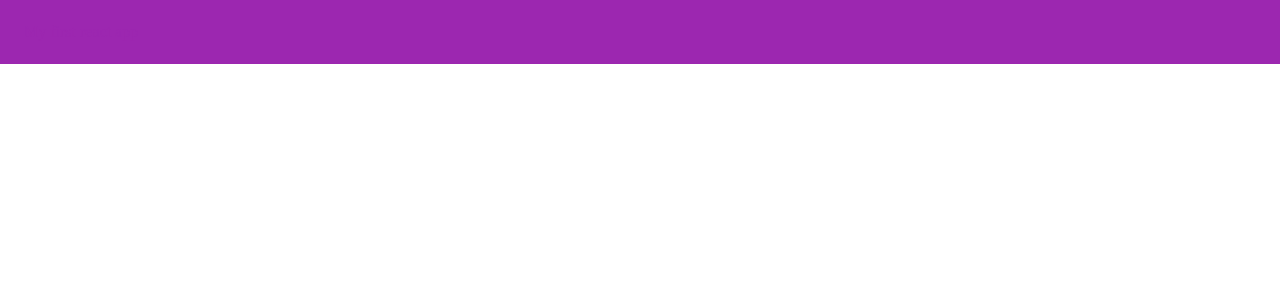
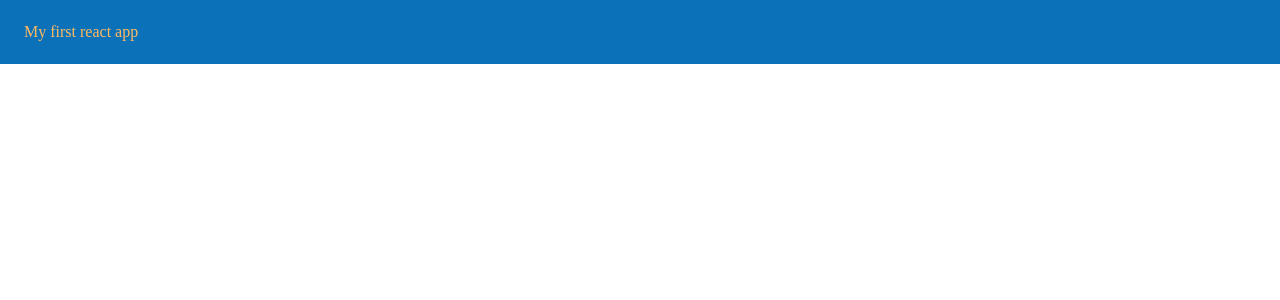
Before and after one commit to Ylli99/learning-react, a React (Create React App) app: page / in a window 1280 px wide. Shown: the top 300 px of the page. Built offline with nearby package versions, Linux system fonts and the light colour scheme; a web font is replaced by a local one.

Commit message:
theme working

```diff
--- a/src/components/ui/Header.js
+++ b/src/components/ui/Header.js
@@ -28,7 +28,7 @@ export default function Header(props){
         <ThemeProvider theme={lightTheme}>
         <ElevationScroll>
             <AppBar position='fixed'>
-                <Toolbar style={{color:theme.palette.primary.main}}>My first react app</Toolbar>
+                <Toolbar style={{color:theme.palette.secondary.main}}>My first react app</Toolbar>
             </AppBar>
         </ElevationScroll>
             </ThemeProvider>
--- a/src/components/ui/Theme.js
+++ b/src/components/ui/Theme.js
@@ -1,7 +1,7 @@
 import { createMuiTheme } from "@material-ui/core/styles";
 
-const arcBlue= "#9c27b0";
-const arcOrange = "#9c27b0"
+const arcBlue= "#0B72B9";
+const arcOrange = "#FFBA60"
 
 export const lightTheme= createMuiTheme({
     palette: {
```
